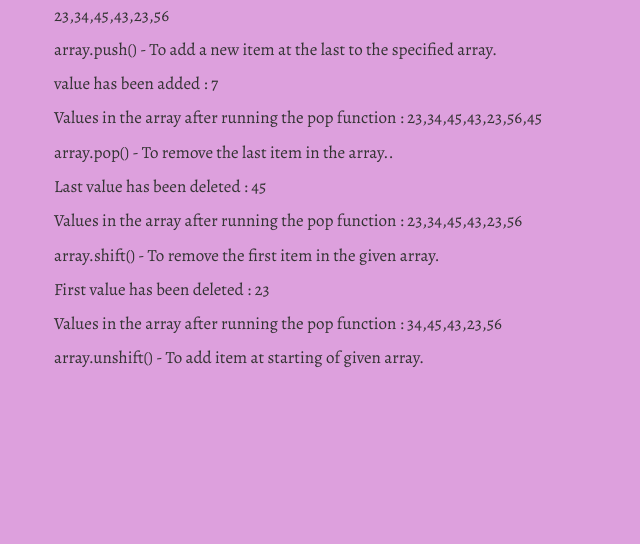
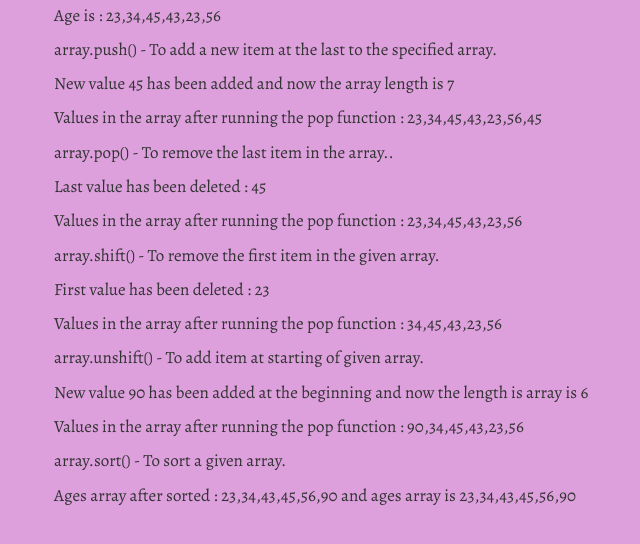
Before and after one commit to naveenmannam/mina-arrays, a website: page index.html in a window 1280 px wide. Shown: the part 66-610 px from the top of the page, without its empty margins (16-656 px from the left). Drawn offline with nearby package versions, Linux system fonts and the light colour scheme.

Commit message:
added few functionality

```diff
--- a/app.js
+++ b/app.js
@@ -3,10 +3,10 @@ console.log("App JS iw working!");
 var ages = [23,34,45,43,23,56]
 
 var myages = document.getElementById('my-ages');
-myages.innerHTML = ages;
+myages.innerHTML = "Age is : " + ages;
 
 var mypush = document.getElementById('my-push');
-mypush.innerHTML = "value  has been added : " + ages.push(45);
+mypush.innerHTML = "New value 45 has been added and now the array length is  " + ages.push(45);
 document.getElementById('my-after').innerHTML = "Values in the array after running the pop function : " + ages;
 
 var mypop = document.getElementById('my-pop');
@@ -18,6 +18,16 @@ var myshift = document.getElementById('my-shift');
 myshift.innerHTML = "First value has been deleted : " + ages.shift();
 
 document.getElementById('my-shifted').innerHTML = "Values in the array after running the pop function : " + ages;
+
+var myunshift = document.getElementById('my-unshift');
+myunshift.innerHTML = "New value 90 has been added at the beginning and now the length is array is  " + ages.unshift(90);
+
+document.getElementById('my-unshifted').innerHTML = "Values in the array after running the pop function : " + ages;
+
+var sortedAges = ages.sort();
+
+document.getElementById('my-sort').innerHTML = "Ages array after sorted : " + sortedAges + " and ages array is " + ages ;
+
 
 
 var getTotal = function(myvalue){
--- a/index.html
+++ b/index.html
@@ -23,8 +23,10 @@
             <p id="my-shift"></p>
             <p id="my-shifted"></p>
             <p>array.unshift() - To add item at starting of given array.</p>
-            <p id="my-shift"></p>
-            <p id="my-shifted"></p>
+            <p id="my-unshift"></p>
+            <p id="my-unshifted"></p>
+            <p>array.sort() - To sort a given array.</p>
+            <p id="my-sort"></p>
 
         </div>
 
```
